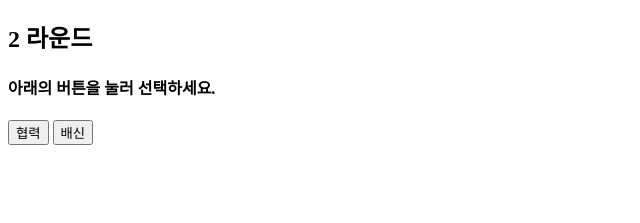
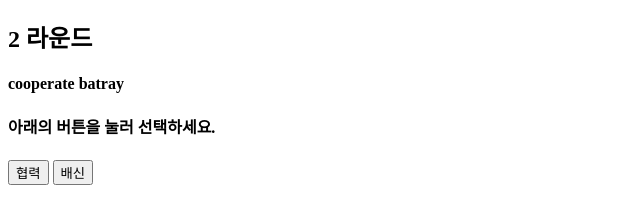
Before and after one commit to 5tarlight/lifegame, a plain HTML site: page index.html in a window 1280 px wide. Both pictures are taken after a click on the button "협력". Shown: the part 61-284 px from the top of the page, without its empty margins (0-640 px from the left). Drawn offline with Linux system fonts and the light colour scheme.

Commit message:
choice viewr

```diff
--- a/game.js
+++ b/game.js
@@ -14,7 +14,7 @@ function submitAnswer(answer) {
 
   const round = {
     player: answer,
-    bot: elements[rand]
+    pc: elements[rand]
   }
 
   window.gameData.round.push(round)
--- a/index.html
+++ b/index.html
@@ -13,6 +13,7 @@
   <body>
     <h1 id="h-score">0 : 0</h1>
     <h2 id="h-round"></h2>
+    <h4 id="h-choice"></h4>
     <h4 id="h-msg">아래의 버튼을 눌러 선택하세요.</h4>
 
     <input id="btn-cooperate" type="button" value="협력">
--- a/index.js
+++ b/index.js
@@ -1,15 +1,20 @@
 $(() => {
   window.isOnSelection = false
+
   window.selectors = {
     cooperate: $('#btn-cooperate'),
     batray: $('#btn-batray')
   }
+
   window.shower = {
     score: $('#h-score'),
     round: $('#h-round'),
+    choice: $('#h-choice'),
     msg: $('#h-msg')
   }
+
   window.playerType = ['random']
+
   window.gameData = {
     score: {
       player: 0,
@@ -31,8 +36,16 @@ function updateScreen(msg) {
     v.prop('disabled', !window.isOnSelection)
   })
 
+  const index = window.gameData.round.length == 0 ? 0 : window.gameData.round.length - 1
+  const round = window.gameData.round[index] ? window.gameData.round[index] : null
+
+  console.log(round)
 
   window.shower.score.text(`${window.gameData.score.player} : ${window.gameData.score.pc}`)
+
+  if(round)
+    window.shower.choice.text(`${round.player}\t${round.pc}`)
+
   window.shower.round.text(`${window.gameData.round.length + 1} 라운드`)
   window.shower.msg.text(msg || '아래의 버튼을 눌러 선택하세요.')
 }
```
